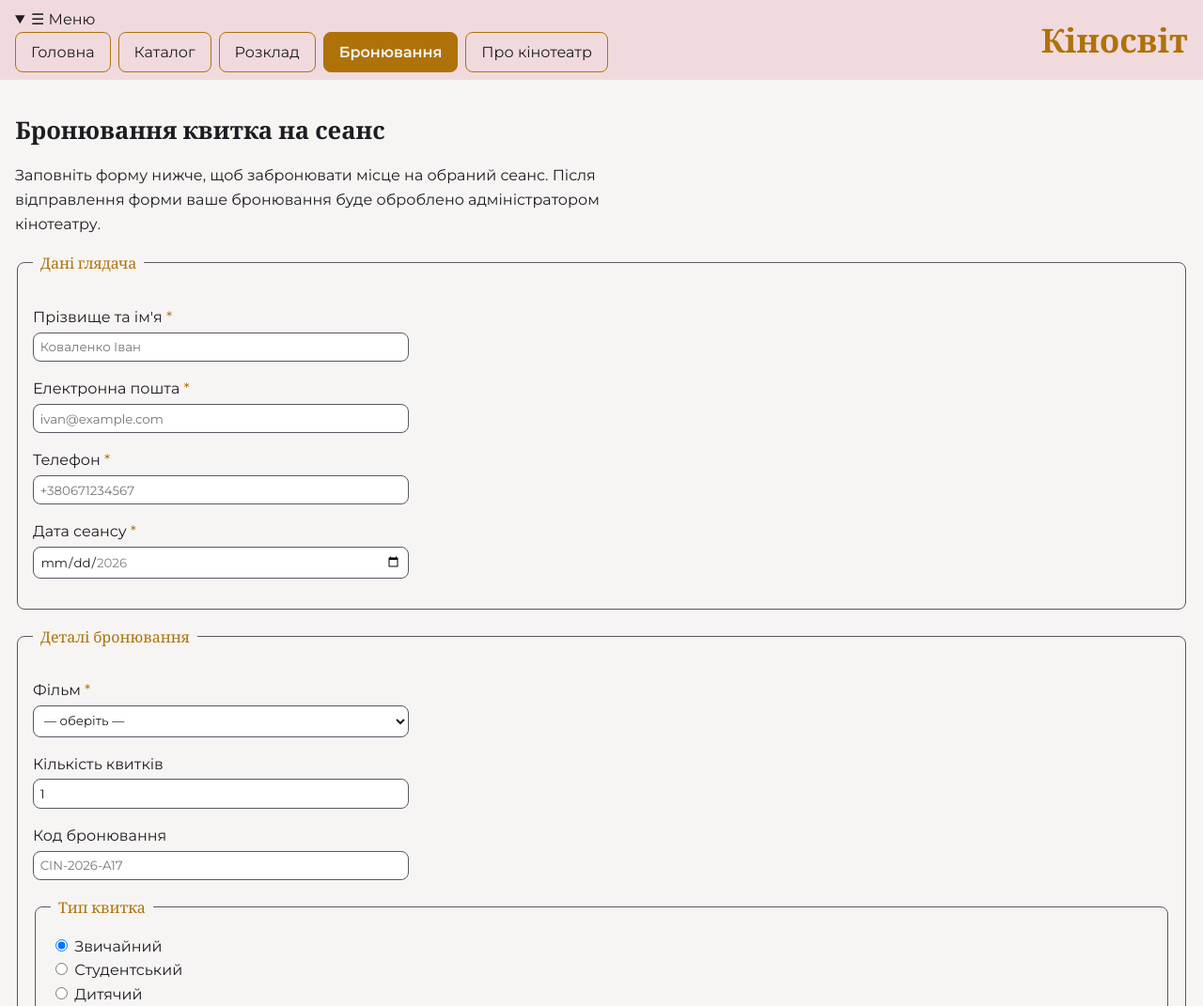
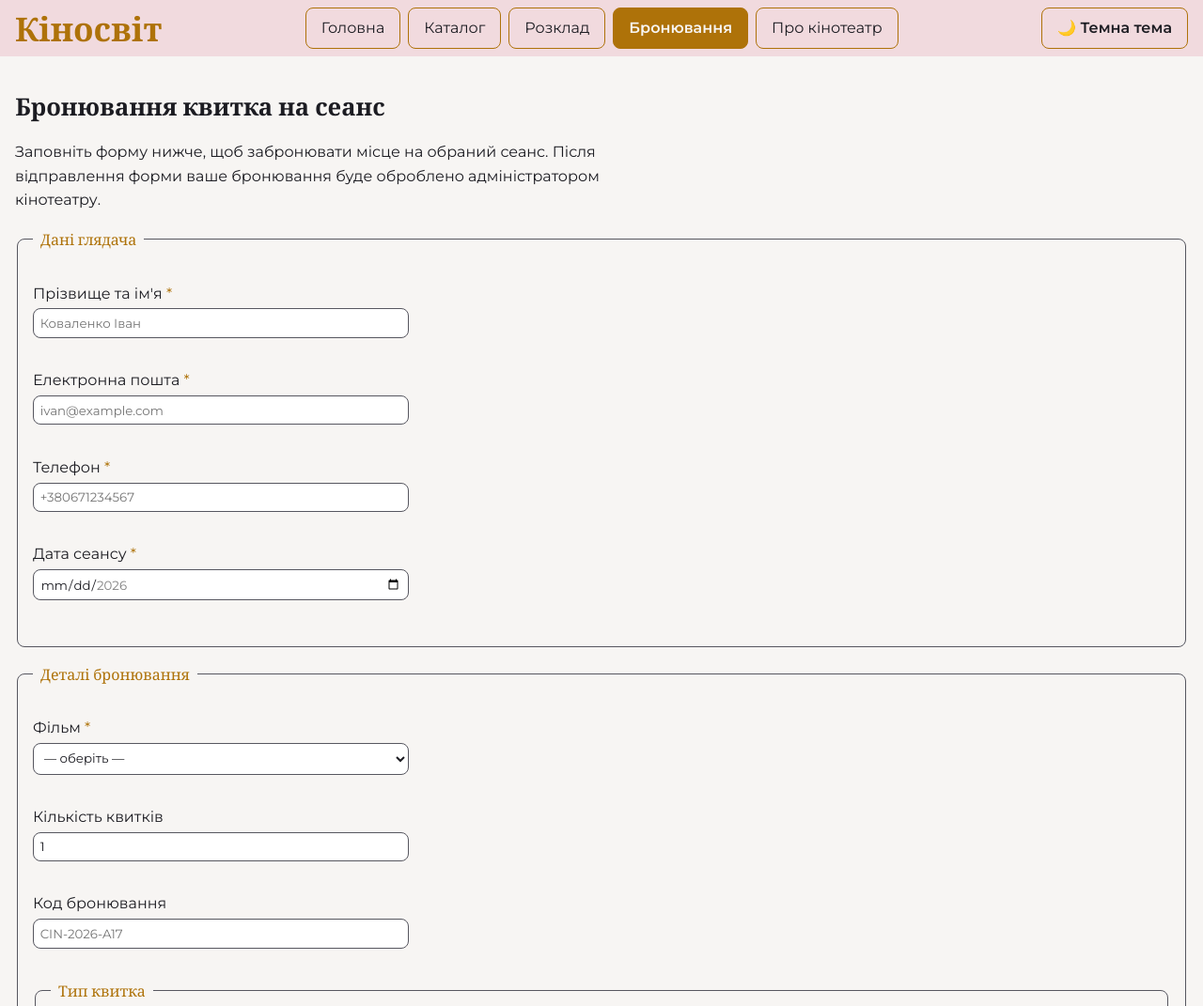
Before and after one commit to vasylmykytchyn/web-course-2-, a plain HTML site: page form.html in a window 1280 px wide. Shown: the top 1071 px of the page at 94% size. Drawn offline with nearby package versions, Linux system fonts and the light colour scheme.

Commit message:
LR9: novalidate, місця для помилок, квитанція, меню-кнопка і тост на формі

```diff
--- a/form.html
+++ b/form.html
@@ -6,15 +6,18 @@
     <meta name="viewport" content="width=device-width, initial-scale=1">
     <title>Бронювання квитка — Кіносвіт</title>
     <link rel="stylesheet" href="css/styles.css">
+    <script src="js/app.js" defer></script>
 </head>
 
 <body>
 
     <header>
         <h1>Кіносвіт</h1>
-        <nav class="nav" aria-label="Головне меню">
-            <details open>
-                <summary class="nav__toggle">☰ Меню</summary>
+        <div class="header__tools">
+            <button id="theme" class="btn btn--outline theme-btn" type="button" aria-pressed="false">🌙 Темна тема</button>
+            <button id="burger" class="btn burger" type="button" aria-expanded="false" aria-controls="menu" aria-label="Меню">☰</button>
+        </div>
+        <nav id="menu" class="menu" aria-label="Головне меню">
             <ul class="nav__list">
                 <li><a href="index.html">Головна</a></li>
                 <li><a href="catalog.html">Каталог</a></li>
@@ -22,7 +25,6 @@
                 <li><a href="form.html" class="current">Бронювання</a></li>
                 <li><a href="index.html#about">Про кінотеатр</a></li>
             </ul>
-            </details>
         </nav>
     </header>
 
@@ -33,7 +35,9 @@
             Після відправлення форми ваше бронювання буде оброблено адміністратором кінотеатру.
         </p>
 
-        <form action="https://httpbin.org/post" method="post">
+        <!-- novalidate: браузер не показує власних підказок, але перевіряти поля вміє далі
+             (checkValidity); повідомлення малює наш код у js/app.js -->
+        <form id="booking-form" action="https://httpbin.org/post" method="post" novalidate>
             <!-- method="post": форма створює нове бронювання, тому повторне
      надсилання по F5 не повинно відбуватись випадково, і дані
      бронювання не мають зберігатись в URL -->
@@ -45,12 +49,14 @@
                     <label class="required" for="fullname">Прізвище та ім'я</label><br>
                     <input type="text" id="fullname" name="fullname" placeholder="Коваленко Іван" autocomplete="name"
                         minlength="2" maxlength="60" required>
+                    <span class="error" id="err-fullname"></span>
                 </p>
 
                 <p>
                     <label class="required" for="email">Електронна пошта</label><br>
                     <input type="email" id="email" name="email" placeholder="ivan@example.com" autocomplete="email"
                         required>
+                    <span class="error" id="err-email"></span>
                 </p>
 
                 <p>
@@ -61,11 +67,13 @@
                     <label class="required" for="phone">Телефон</label><br>
                     <input type="tel" id="phone" name="phone" placeholder="+380671234567" autocomplete="tel"
                         pattern="\+380\d{9}" title="Формат: +380 і дев'ять цифр, наприклад +380671234567" required>
+                    <span class="error" id="err-phone"></span>
                 </p>
 
                 <p>
                     <label class="required" for="visit-date">Дата сеансу</label><br>
                     <input type="date" id="visit-date" name="visit-date" min="2026-10-12" max="2026-12-31" required>
+                    <span class="error" id="err-visit-date"></span>
                 </p>
 
             </fieldset>
@@ -82,11 +90,13 @@
                         <option value="fall2">Fall 2: Dead Point</option>
                         <option value="other">Інший фільм</option>
                     </select>
+                    <span class="error" id="err-movie"></span>
                 </p>
 
                 <p>
                     <label for="tickets-count">Кількість квитків</label><br>
                     <input type="number" id="tickets-count" name="tickets-count" min="1" max="5" step="1" value="1">
+                    <span class="error" id="err-tickets-count"></span>
                 </p>
 
                 <p>
@@ -100,6 +110,7 @@
                     <label for="booking-code">Код бронювання</label><br>
                     <input type="text" id="booking-code" name="booking-code" placeholder="CIN-2026-A17"
                         pattern="CIN-\d{4}-[A-Z]\d{2}" title="Формат: CIN-РРРР-ЛНН, наприклад CIN-2026-A17">
+                    <span class="error" id="err-booking-code"></span>
                 </p>
 
                 <fieldset>
@@ -125,11 +136,13 @@
                     <label for="comment">Коментар до замовлення</label><br>
                     <textarea id="comment" name="comment" rows="4" maxlength="300"
                         placeholder="Наприклад: потрібне місце для людини з інвалідністю"></textarea>
+                    <span class="error" id="err-comment"></span>
                 </p>
 
                 <p>
                     <label class="required"><input type="checkbox" id="agree" name="agree" required>
                         Погоджуюсь з правилами обробки персональних даних</label>
+                    <span class="error" id="err-agree"></span>
                 </p>
 
             </fieldset>
@@ -141,12 +154,16 @@
 
         </form>
 
+        <section id="receipt" class="receipt" aria-live="polite" hidden></section>
+
     </main>
 
     <footer>
         <p>Кібербезпека 1 група, Микитчин В.М, 2026</p>
     </footer>
 
+    <div id="toast" class="toast" role="status" hidden></div>
+
 </body>
 
 </html>
```
Lines whose indentation alone changed are shown as unchanged.
